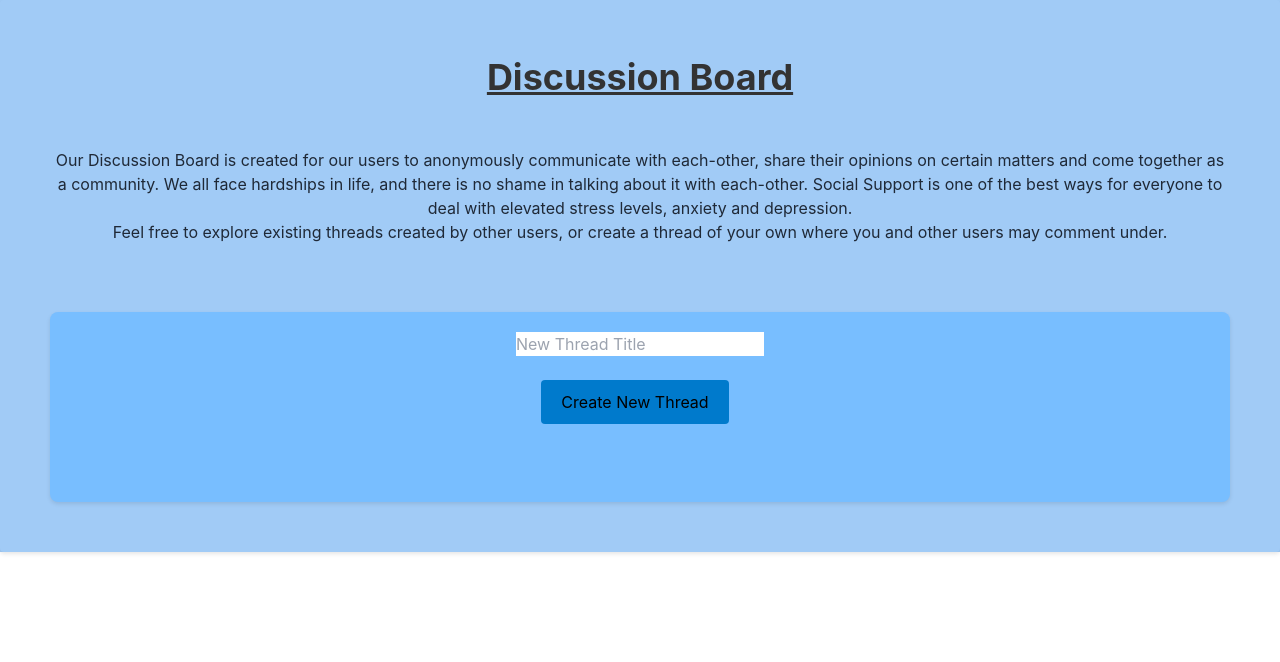
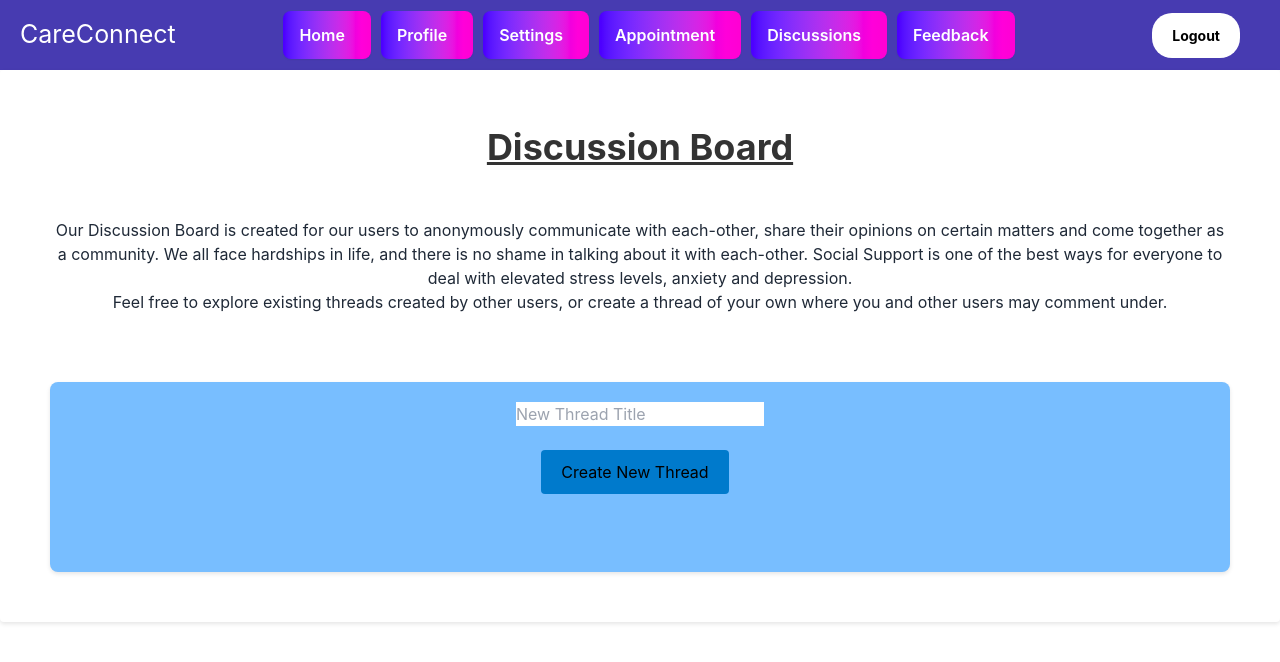
Before and after one commit to WSU-4110/CareConnect, a React (Create React App) app in the folder client/: page /discussion-threads in a window 1280 px wide. Shown: the top 662 px of the page. Built offline with nearby package versions, Linux system fonts and the light colour scheme.

Commit message:
Added Nav bar top of the discussion page

```diff
--- a/client/src/components/DiscussionThreads/DiscussionComment.jsx
+++ b/client/src/components/DiscussionThreads/DiscussionComment.jsx
@@ -1,4 +1,5 @@
 import React, { useState } from 'react';
+
 
 const DiscussionComment = ({ comment, likeComment }) => {
   const [liked, setLiked] = useState(false);
@@ -11,11 +12,13 @@ const DiscussionComment = ({ comment, likeComment }) => {
   };
 
   return (
+
     <div className="discussion-comment">
       <p>{comment.text}</p>
       <p>Date: {comment.timestamp}</p>
       <button onClick={handleLikeComment}> Likes ({comment.likes})</button>
     </div>
+
   );
 };
 
--- a/client/src/components/DiscussionThreads/DiscussionThread.jsx
+++ b/client/src/components/DiscussionThreads/DiscussionThread.jsx
@@ -2,6 +2,7 @@ import React from 'react';
 import DiscussionComment from './DiscussionComment';
 import DiscussionCommentForm from './DiscussionCommentForm';
 import { useParams } from 'react-router-dom';
+import Main from "../Main";
 
 const DiscussionThread = ({ discussionThreads, setDiscussionThreads }) => {
   const { threadId } = useParams();
@@ -44,6 +45,7 @@ const DiscussionThread = ({ discussionThreads, setDiscussionThreads }) => {
   };
 
   return (
+    <Main>
     <div>
       <h1>{thread.title}</h1>
       <ul>
@@ -58,6 +60,7 @@ const DiscussionThread = ({ discussionThreads, setDiscussionThreads }) => {
       </ul>
       <DiscussionCommentForm addComment={addComment} />
     </div>
+    </Main>
   );
 };
 
--- a/client/src/components/DiscussionThreads/DiscussionThreads.css
+++ b/client/src/components/DiscussionThreads/DiscussionThreads.css
@@ -1,7 +1,7 @@
 /* DiscussionThreads.css */
 
 body {
-    background-color: #83bbf3c0;
+    /*background-color: #83bbf3c0; */
     margin: 0;
     padding: 0;
   }
--- a/client/src/components/DiscussionThreads/DiscussionThreads.jsx
+++ b/client/src/components/DiscussionThreads/DiscussionThreads.jsx
@@ -1,6 +1,7 @@
 import React, { useState } from 'react';
 import { Link, useNavigate } from 'react-router-dom';
 import './DiscussionThreads.css'; // Import the CSS file
+import Main from "../Main";
 
 const DiscussionThreads = ({ discussionThreads, setDiscussionThreads }) => {
   const [newThreadTitle, setNewThreadTitle] = useState('');
@@ -48,6 +49,7 @@ const DiscussionThreads = ({ discussionThreads, setDiscussionThreads }) => {
   };
 
   return (
+    <Main>
     <div className="discussion-threads-container">
       <h1 className="thread-header">Discussion Board</h1><br></br>
       <p> Our Discussion Board is created for our users to anonymously communicate with each-other, share their opinions on certain matters and come together as a community. We all face hardships in life, and there is no shame in talking about it with each-other. Social Support is one of the best ways for everyone to deal with elevated stress levels, anxiety and depression.<br></br>
@@ -77,6 +79,7 @@ const DiscussionThreads = ({ discussionThreads, setDiscussionThreads }) => {
         </ul>
       </div>
     </div>
+    </Main>
   );
 };
 
```
